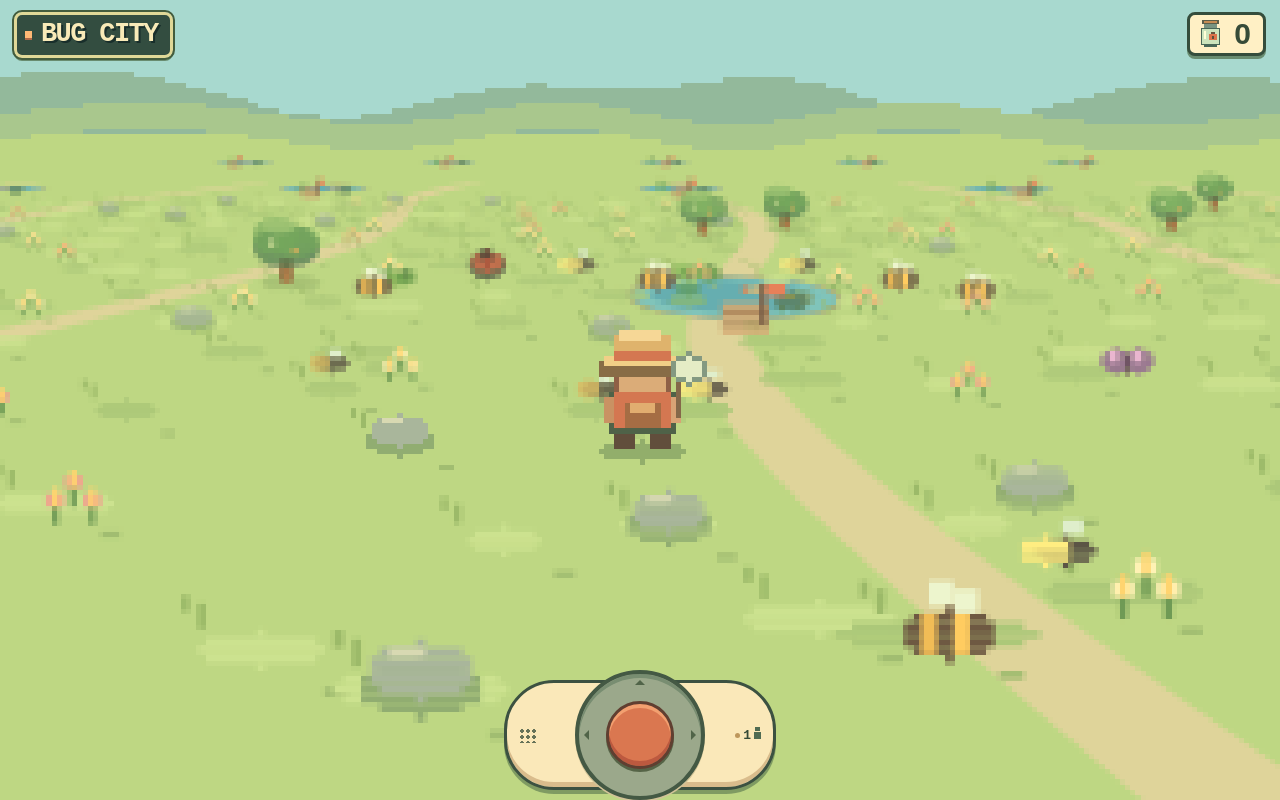
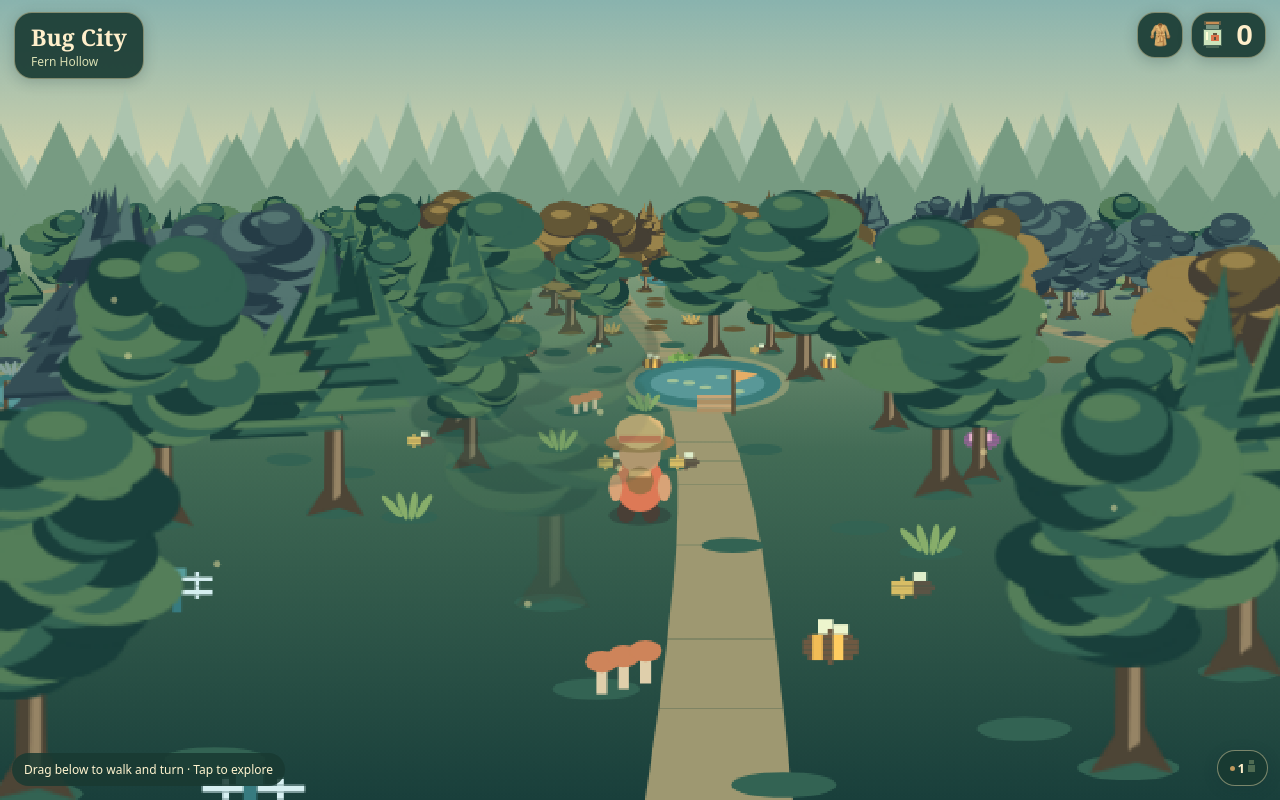
Before and after one commit to kjhunkler/bug-city, a website with bundled scripts: page index.html in a window 1280 px wide. Built offline with nearby package versions, Linux system fonts and the light colour scheme; no server answers; animation ran at ten frames a second.

Commit message:
Build a rotating woodland with roaming touch controls and synchronized trail coats

```diff
--- /dev/null
+++ b/forest.js
@@ -0,0 +1,140 @@
+import { pondAt, POND_SPACING, fishingSpot, FISH_ACTION, nearestPond, inWater } from "./meadow.js";
+import { drawBug } from "./art.js";
+
+function noise(x,y,seed) {
+  let n=Math.imul(x^seed,374761393)+Math.imul(y,668265263);
+  n=Math.imul(n^(n>>>13),1274126177);
+  return (n^(n>>>16))>>>0;
+}
+const regions = ["Fern Hollow","Amberwood","Bluebell Reach"];
+export function regionAt(x,y){return (Math.floor((x+160)/320)+Math.floor((y+160)/320)*2)%3+3;}
+const palettes=[
+  ["#426b55","#193f3b","#336353","#547e59","#87ad6a"],
+  ["#737342","#453f34","#635736","#99834b","#caab60"],
+  ["#416866","#253c46","#354f56","#547571","#85a09a"]
+];
+function oval(g,x,y,a,b,color,angle=0){
+  g.fillStyle=color;g.beginPath();g.ellipse(x,y,a,b,angle,0,Math.PI*2);g.fill();
+}
+function shape(g,points,color){
+  g.fillStyle=color;g.beginPath();g.moveTo(...points[0]);
+  for(const p of points.slice(1))g.lineTo(...p);
+  g.closePath();g.fill();
+}
+const sprites=new Map();
+function tree(n,zone){
+  const key=zone*16+n%16;
+  if(sprites.has(key))return sprites.get(key);
+  const pic=document.createElement("canvas");pic.width=128;pic.height=168;
+  const g=pic.getContext("2d"), pal=palettes[zone],pine=n%3===0;
+  g.translate(64,158);
+  shape(g,[[-14,2],[-5,-12],[-4,-83],[4,-87],[6,-15],[16,2],[3,-2]],"#4d4536");
+  shape(g,[[0,-6],[1,-80],[4,-85],[4,-9]],"#968465");
+  for(let j=0;j<26;j++){
+    const h=noise(j,key,70),t=j/26;
+    const width=pine?40*(1-t)+8:37*Math.sin(Math.PI*(t*.8+.1));
+    const x=(h%101/50-1)*width, y=-49-t*78;
+    if(pine)shape(g,[[x-width*.62,y+12],[x+3,y-22],[x+width*.65,y+9]],pal[1+j%3]);
+    else {oval(g,x,y,17+h%12,12+h%8,pal[1+j%3]);oval(g,x-4,y-5,11,5,pal[3]);}
+  }
+  sprites.set(key,pic);return pic;
+}
+export function cover(g,type,t=0){
+  g.save();g.rotate(t);
+  if(type==="stone"){
+    shape(g,[[-17,0],[-14,-9],[-4,-16],[9,-13],[17,-5],[13,2],[-6,4]],"#526763");
+    shape(g,[[-14,-9],[-4,-16],[9,-13],[5,-8],[-8,-6]],"#9aab94");
+    oval(g,-6,-11,8,3,"#7c9b58",-0.25);
+  }else{
+    for(let i=0;i<9;i++){
+      const a=(i-4)*.32,x=Math.sin(a)*13,y=-Math.cos(a)*9;
+      oval(g,x,y,4,10,i%2?"#5c8d54":"#396e52",a);
+      oval(g,x-1,y-3,1.1,6,"#99b96e",a);
+    }
+  }
+  g.restore();
+}
+export function paint(g,world,id,camera,time,walking){
+  const w=g.canvas.width,h=g.canvas.height,unit=Math.min(w/310,h/280)*1.22;
+  const horizon=h*.25,center=h*.64, focal=(center-horizon)/(.72*unit);
+  const cos=Math.cos(camera.angle),sin=Math.sin(camera.angle);
+  function project(wx,wy){
+    const dx=wx-camera.x,dy=wy-camera.y,depth=dx*sin-dy*cos;
+    const k=focal/(focal+depth);
+    if(depth < -focal*.58 || depth>510)return null;
+    return {x:w/2+(dx*cos+dy*sin)*k*unit,y:horizon+(center-horizon)*k,k:k*unit,depth};
+  }
+  const zone=regionAt(camera.x,camera.y)%3,pal=palettes[zone];
+  const sky=g.createLinearGradient(0,0,0,horizon*1.7);
+  sky.addColorStop(0,"#89b3ae");sky.addColorStop(.64,"#e7dcaa");sky.addColorStop(1,pal[0]);
+  g.fillStyle=sky;g.fillRect(0,0,w,h);
+  const ground=g.createLinearGradient(0,horizon,0,h);
+  ground.addColorStop(0,"#94ac88");ground.addColorStop(.42,pal[0]);ground.addColorStop(1,pal[1]);
+  g.fillStyle=ground;g.fillRect(0,horizon,w,h-horizon);
+  for(let layer=0;layer<3;layer++){
+    const stride=(9+layer*4)*unit, offset=camera.angle*stride*34;
+    const start=Math.floor(offset/stride);
+    for(let i=start-1;i<start+w/stride+2;i++){
+      const n=noise(((i%214)+214)%214,layer,world.seed),x=i*stride-offset;
+      const base=horizon+(layer*6+1)*unit, ht=(12+layer*3+n%22)*unit;
+      shape(g,[[x-stride,base],[x,base-ht],[x+stride,base]],["#acc4ae","#91af96","#779b82"][layer]);
+    }
+  }
+  const things=[],targets=[];
+  function sprite(p,fn){if(p&&p.x>-130*p.k&&p.x<w+130*p.k&&p.y<h+150*p.k)things.push([p,fn]);}
+  // A winding trail ties the glades together. Build short ribbons in world space.
+  const trail=y=>Math.sin(y/95+world.seed%5)*24;
+  const trailBand=Math.round(camera.x/280);
+  for(let band=trailBand-2;band<=trailBand+2;band++)for(let y=Math.floor((camera.y-510)/12)*12;y<camera.y+510;y+=12){
+    const points=[[y,-11],[y,11],[y+12,11],[y+12,-11]].map(([v,d])=>project(band*280+trail(v)+d,v));
+    if(points.every(Boolean))shape(g,points.map(p=>[p.x,p.y]),"#9e9871");
+  }
+  const cx=Math.floor(camera.x/36),cy=Math.floor(camera.y/36);
+  for(let iy=cy-14;iy<=cy+14;iy++)for(let ix=cx-14;ix<=cx+14;ix++){
+    const n=noise(ix,iy,world.seed),x=ix*36+n%30,y=iy*36+(n>>>9)%30,p=project(x,y);
+    if(!p||p.x < -60*p.k||p.x>w+60*p.k||p.y>h+130*p.k)continue;
+    if(inWater({x,y},nearestPond({x,y},world.seed)))continue;
+    const z=regionAt(x,y)%3,colors=palettes[z];
+    oval(g,p.x,p.y,8*p.k,2*p.k,colors[2]);
+    if(Math.abs(x-280*Math.round((x-trail(y))/280)-trail(y))<21)continue;
+    if(n%5<2){
+      const pic=tree(n,z),s=.39+(n>>>12)%31/100;
+      sprite(p,()=>{if(p.depth<5&&Math.abs(p.x-w/2)<48*p.k)g.globalAlpha=.28;
+        g.drawImage(pic,-64*s,-158*s,128*s,168*s);});
+    }else if(n%5===2)sprite(p,()=>{for(let j=0;j<4;j++){const v=j*3-5;oval(g,v,-3,1.1,4,colors[4],v*.15);}});
+    else if(n%11===0)sprite(p,()=>{for(let j=0;j<3;j++){const v=j*4;g.fillStyle="#dfcfab";g.fillRect(v,-4-j,2,5);oval(g,v+1,-5-j,3,2,z===2?"#bda0cc":"#ce845a");}});
+  }
+  for(let iy=Math.round(camera.y/POND_SPACING)-1;iy<=Math.round(camera.y/POND_SPACING)+1;iy++)
+    for(let ix=Math.round(camera.x/POND_SPACING)-1;ix<=Math.round(camera.x/POND_SPACING)+1;ix++){
+      const pond=pondAt(ix,iy,world.seed),p=project(pond.x,pond.y);
+      if(!p||p.y>h+20*p.k)continue;
+      for(const [a,b,c] of [[40,14,"#8a9873"],[36,12,"#3b7c7a"],[28,8,"#599898"]])oval(g,p.x,p.y,a*p.k,b*p.k,c);
+      for(let j=0;j<5;j++)oval(g,p.x+(j*8-17)*p.k,p.y+Math.sin(j*9+time*.7)*4*p.k,3*p.k,p.k,"#a2c398");
+      const spot=fishingSpot(pond),dock=project(spot.x,spot.y);
+      if(dock){sprite(dock,()=>{for(let j=0;j<4;j++){g.fillStyle=j%2?"#ad9065":"#c6a577";g.fillRect(-8,-4+j*2,16,2);}
+      g.fillStyle="#5b4f39";g.fillRect(7,-15,2,20);shape(g,[[9,-15],[19,-13],[9,-9]],"#e5ad66");});
+      targets.push({id:FISH_ACTION,x:dock.x,y:dock.y,size:dock.k,point:spot});}
+    }
+  for(const bug of world.bugs){
+    const p=project(bug.x,bug.y);if(!p)continue;
+    sprite(p,()=>drawBug(g,0,-2,bug.kind,time));targets.push({id:bug.id,point:bug,x:p.x,y:p.y-3*p.k,size:p.k});
+  }
+  for(const [key,player] of Object.entries(world.players)){
+    const p=project(player.x,player.y);sprite(p,()=>{
+      oval(g,0,1,9,3,"#334e43");const bounce=key===id&&walking?Math.sin(time*10)*1.6:0;
+      g.translate(0,bounce);const shirt=player.coat||"#dd7956";
+      for(const dx of [-4,3])oval(g,dx,0,2.6,3,"#493f36");
+      oval(g,0,-8,7,8,shirt);oval(g,-7,-7,2,4,"#d8a377");oval(g,7,-7,2,4,"#d8a377");
+      oval(g,0,-17,6,6,"#d4a178");oval(g,0,-20,10,3,"#ac8150");oval(g,0,-23,7,5,"#e2bd7e");
+      g.fillStyle=shirt;g.fillRect(-6,-22,12,2);
+      if(Math.cos(player.angle-camera.angle)>.1){oval(g,0,-9,4,4,"#9e7247");g.fillStyle="#e3b577";g.fillRect(-3,-12,6,2);}
+      else {g.fillStyle="#463b30";g.fillRect(-3,-18,1,1);g.fillRect(2,-18,1,1);}
+    });
+  }
+  things.sort((a,b)=>b[0].depth-a[0].depth);
+  for(const [p,draw] of things){g.save();g.translate(p.x,p.y);g.scale(p.k,p.k);draw();g.restore();}
+  for(let i=0;i<10;i++){const x=((i*73+Math.sin(time*.34+i)*9)%100+100)%100/100*w;
+    const y=(.32+((i*19+time*1.1)%50)/100)*h;oval(g,x,y,unit,unit,"#ffedaa77");}
+  return targets;
+}
+export function placeName(p){return regions[regionAt(p.x,p.y)%3];}
--- a/garden-net.js
+++ b/garden-net.js
@@ -1,3 +1,4 @@
+import { validCoat } from "./meadow.js";
 import { stepWorld, isAction } from "./meadow.js";
 
 export function connectGarden({ onWorld, onStatus = () => {}, baseUrl = "" }) {
@@ -86,15 +87,15 @@ export function connectGarden({ onWorld, onStatus = () => {}, baseUrl = "" }) {
   }, 1000 / 20);
 
   return {
-    input({ turn, forward, targetBug, targetSequence }) {
+    input({ turn, forward, targetBug, targetSequence, coat }) {
       const hasTarget = isAction(targetBug);
       const selected = hasTarget ? targetBug : controls.targetBug;
       const sequence = hasTarget && Number.isSafeInteger(targetSequence) && targetSequence > 0
         ? targetSequence
         : selected === controls.targetBug ? controls.targetSequence : null;
       if (turn !== controls.turn || forward !== controls.forward ||
-          selected !== controls.targetBug || sequence !== controls.targetSequence) {
-        controls = { turn, forward, targetBug: selected, targetSequence: sequence };
+          coat !== controls.coat || selected !== controls.targetBug || sequence !== controls.targetSequence) {
+        controls = { ...(validCoat(coat) ? {coat} : {}), turn, forward, targetBug: selected, targetSequence: sequence };
       }
     },
     close() {
--- a/garden-relay.js
+++ b/garden-relay.js
@@ -1,3 +1,4 @@
+import { validCoat } from "./meadow.js";
 import { createHash, randomBytes } from "node:crypto";
 import { addPlayer, createWorld, removePlayer } from "./meadow.js";
 import { validHabitat, isAction } from "./meadow.js";
@@ -155,6 +156,7 @@ export function createGardenRelay({
           ? body.targetSequence
           : targetBug === peer.input.targetBug ? peer.input.targetSequence : null;
         peer.input = {
+          ...(validCoat(body.coat) ? {coat: body.coat} : {}),
           turn: Math.max(-1, Math.min(1, body.turn)),
           forward: Math.max(-1, Math.min(1, body.forward)),
           targetBug,
--- a/index.html
+++ b/index.html
@@ -7,7 +7,7 @@
       content="width=device-width,initial-scale=1,maximum-scale=1,user-scalable=no,viewport-fit=cover"
     />
     <meta name="theme-color" content="#29443b" />
-    <title>Bug City · Pocket Meadow</title>
+    <title>Bug City · Whisperwood</title>
     <link rel="manifest" href="manifest.webmanifest" />
     <link rel="icon" href="public/icons/beetle-192.png" />
     <link rel="stylesheet" href="style.css" />
@@ -21,8 +21,9 @@
       <header>
         <div class="titleplate">
           <span class="rivets" aria-hidden="true"></span>
-          <h1>BUG CITY</h1>
+          <h1>Bug City</h1><small id="place">Fern Hollow</small>
         </div>
+        <button id="outfit" aria-label="Choose coat color">🧥</button>
         <button class="counter" type="button" aria-label="Open the shared bug jar" aria-haspopup="dialog">
           <canvas id="jar" width="18" height="20" aria-hidden="true"></canvas
           ><strong id="count">0</strong>
@@ -38,13 +39,14 @@
           <button id="next" aria-label="Next bugs">&rarr;</button>
         </div>
       </dialog>
-      <div id="catch" role="status"></div>
+      <dialog id="wardrobe"><h2>My trail coat</h2><div id="swatches"></div><button id="done-coat">Done</button></dialog>
+      <p id="guide">Drag below to walk and turn · Tap to explore</p><div id="catch" role="status"></div>
       <div class="console">
         <div class="soundholes" aria-hidden="true"></div>
         <div
-          id="stick"
+          id="stick" hidden
           role="group"
-          tabindex="0"
+          aria-hidden="true"
           aria-label="Movement stick. Up to walk, left and right to turn."
         >
           <i class="arrow up"></i><i class="arrow left"></i
--- a/main.js
+++ b/main.js
@@ -1,8 +1,9 @@
 import { createWorld, addPlayer, stepWorld, movePlayer, inReach, BUG_KINDS, FISH_ACTION } from "./meadow.js";
-import { drawJar, drawBug, paint } from "./art.js";
+import { drawJar, drawBug } from "./art.js";
 import { connectGarden } from "./garden-net.js";
 import { connectPages } from "./pages-net.js";
 
+import { paint, placeName } from "./forest.js";
 const canvas = document.querySelector("#meadow"),
   ctx = canvas.getContext("2d", { alpha: false });
 const stick = document.querySelector("#stick"),
@@ -61,6 +62,20 @@ const connection = (localServer ? connectGarden : connectPages)({
   onStatus: status,
 });
 
+const coats = {"Clay":"#dd7956","Honey":"#e7b948","Fern":"#73ab65","Lake":"#579ac1","Berry":"#ba78a1","Lilac":"#aa95d6"};
+let coat;
+try { coat=localStorage.getItem("forest-coat"); } catch {}
+axis.coat=Object.values(coats).includes(coat)?coat:coats.Clay;
+connection.input(axis);
+const wardrobe=document.querySelector("#wardrobe");
+for(const [name,value] of Object.entries(coats)){
+  const btn=document.createElement("button");btn.style.background=value;btn.ariaLabel=name;
+  btn.onclick=()=>{axis.coat=value;connection.input(axis);try{localStorage.setItem("forest-coat",value)}catch{} wardrobe.close();};
+  document.querySelector("#swatches").append(btn);
+}
+document.querySelector("#outfit").onclick=()=>{keys.clear();release();wardrobe.showModal()};
+document.querySelector("#done-coat").onclick=()=>wardrobe.close();
+let originX=0,originY=0,dragged=false;
 let pointer = null,
   stickX = 0,
   stickY = 0;
@@ -80,26 +95,23 @@ function recalc() {
     "translate(" + axis.turn * 54 + "%," + -axis.forward * 54 + "%)";
   connection.input(axis);
 }
-function drag(e) {
-  const box = stick.getBoundingClientRect();
-  stickX = (e.clientX - box.left - box.width / 2) / (box.width * 0.38);
-  stickY = (e.clientY - box.top - box.height / 2) / (box.height * 0.38);
-  recalc();
-}
-stick.onpointerdown = (e) => {
-  if (pointer !== null) return;
-  pointer = e.pointerId;
-  stick.setPointerCapture(pointer);
-  drag(e);
-};
-stick.onpointermove = (e) => {
-  if (e.pointerId === pointer) drag(e);
+canvas.addEventListener("pointerdown", e=>{
+  if(e.button!==0||pointer!==null||e.clientY<canvas.clientHeight*.45)return;
+  originX=e.clientX;originY=e.clientY;dragged=false;pointer=e.pointerId;
+  canvas.setPointerCapture(pointer);
+  stick.style.left=originX+"px";stick.style.top=originY+"px";stick.hidden=false;
+});
+canvas.onpointermove=e=>{
+  if(pointer!==e.pointerId)return;
+  const dx=e.clientX-originX,dy=e.clientY-originY;
+  if(Math.hypot(dx,dy)>8)dragged=true;
+  stickX=dx/45;stickY=dy/45;recalc();
 };
 function release() {
-  pointer = null;
-  stickX = stickY = 0;
-  recalc();
+  pointer=null;stick.hidden=true;stickX=stickY=0;recalc();
 }
+canvas.onpointercancel=release;
+canvas.onlostpointercapture=()=>{if(pointer!==null)release()};
 const jar = document.querySelector("#collection");
 const glass = document.querySelector("#glass").getContext("2d");
 const label = document.querySelector("#jar-label");
@@ -135,13 +147,10 @@ function showCollection(time) {
   prev.disabled = page === 0;
   next.disabled = end === world.caught;
 }
-stick.onlostpointercapture = release;
-stick.onpointercancel = release;
-stick.onpointerup = (e) => {
-  if (e.pointerId === pointer) release();
-};
 // Hit-test the last painted sprites so steering and screen rotation use the same projection.
-canvas.onpointerdown = (e) => {
+canvas.onpointerup = (e) => {
+  if(pointer!==null && e.pointerId!==pointer)return;
+  const moved=pointer!==null&&dragged;release();if(moved)return;
   if (e.button !== 0) return;
   const box = canvas.getBoundingClientRect();
   const px = ((e.clientX - box.left) * canvas.width) / box.width,
@@ -189,7 +198,7 @@ const accepted = new Set([
   "d",
 ]);
 document.onkeydown = (e) => {
-  if (jar.open) return;
+  if (document.querySelector('dialog[open]')) return;
   const key = e.key.toLowerCase();
   if (!accepted.has(key)) return;
   e.preventDefault();
@@ -226,7 +235,7 @@ document.addEventListener("wheel", (e) => e.preventDefault(), {
 function resize() {
   const w = canvas.clientWidth,
     h = canvas.clientHeight;
-  const scale = Math.max(1, Math.min(w, h) / 155, Math.max(w, h) / 405);
+  const scale = Math.max(1, Math.min(w, h) / 450, Math.max(w, h) / 880);
   canvas.width = Math.round(w / scale);
   canvas.height = Math.round(h / scale);
 }
@@ -279,10 +288,11 @@ function frame(now) {
         seenSwings.delete(key);
         delete swings[key];
       }
+    const place=document.querySelector('#place');if(place.textContent!==placeName(camera))place.textContent=placeName(camera);
     targets = paint(
       ctx,
       { ...world, players: Object.fromEntries(Object.entries(world.players).map(([id, p]) =>
-        [id, { ...(id === myId ? camera : remote[id]), castUntil: p.castUntil }])) },
+        [id, { ...(id === myId ? camera : remote[id]), coat: id===myId ? axis.coat : p.coat, castUntil: p.castUntil }])) },
       myId,
       camera,
       now / 1000,
--- a/meadow.js
+++ b/meadow.js
@@ -7,6 +7,8 @@ export const BUG_KINDS = ["ladybug", "butterfly", "bee", "dragonfly", "caterpill
 const PATCH_SIZE = 96;
 const RECOVERY = 90;
 const FULL_TURN = 2 * Math.PI;
+
+export const validCoat = value => typeof value === "string" && /^#[0-9a-f]{6}$/i.test(value);
 
 function axis(value) {
   return Number.isFinite(value) ? Math.max(-1, Math.min(1, value)) : 0;
@@ -177,6 +179,7 @@ export function stepWorld(world, dt, inputs = {}) {
 
   for (const [id, player] of Object.entries(world.players)) {
     const input = Object.hasOwn(inputs, id) ? inputs[id] : undefined;
+    if(validCoat(input?.coat)) player.coat=input.coat;
     act(world, player, input);
     movePlayer(player, dt, input);
     if (player.castUntil) {
--- a/pages-net.js
+++ b/pages-net.js
@@ -1,7 +1,8 @@
+import { validCoat } from "./meadow.js";
 import { addPlayer, createWorld, removePlayer, stepWorld } from "./meadow.js";
 import { validHabitat, isAction } from "./meadow.js";
 
-const PROTOCOL = "bug-city-meadow-v3";
+const PROTOCOL = "bug-city-whisperwood-v1";
 const FRAME_MS = 50;
 const HANDSHAKE_MS = 7000;
 const SILENCE_MS = 8000;
@@ -40,6 +41,7 @@ function updateInput(previous, next) {
     ? next.targetSequence
     : targetBug === previous.targetBug ? previous.targetSequence : null;
   return {
+    ...(validCoat(next?.coat) ? {coat: next.coat} : {}),
     turn: boundedAxis(next?.turn),
     forward: boundedAxis(next?.forward),
     targetBug,
--- a/style.css
+++ b/style.css
@@ -243,3 +243,23 @@ h1 {
     -1px -1px #3c503d;
   pointer-events: none;
 }
+
+body { font-family: system-ui,sans-serif; }
+.titleplate,.counter,#outfit,.friends {border:1px solid #e7d9a77a;background:#193a32e8;color:#ffefcb;border-radius:18px;box-shadow:0 3px 14px #102e3038;outline:0}
+.titleplate {display:grid;gap:0;padding:8px 16px;margin-right:auto}
+.titleplate .rivets {display:none}
+.titleplate h1 {font:bold 23px Georgia,serif;letter-spacing:0;text-shadow:none}
+.titleplate small {color:#d9dfb3;font-size:12px}
+header {gap:8px}
+#outfit,.counter {pointer-events:auto;cursor:pointer;min-height:46px}
+#outfit {width:46px;font-size:21px}
+.console {display:contents}
+#stick {position:fixed;z-index:2;width:80px;height:80px;background:#ecf4d522;border:2px solid #ffffda75;box-shadow:none;pointer-events:none}
+#stick[hidden],.arrow,.soundholes {display:none}
+#knob {background:#e2e6b999;border:1px solid #faf4d4;box-shadow:none}
+.friends {position:absolute;bottom:max(14px,env(safe-area-inset-bottom));right:12px;padding:8px 12px;pointer-events:none}
+#guide {position:absolute;bottom:max(14px,env(safe-area-inset-bottom));left:12px;max-width:75%;margin:0;padding:8px 12px;border-radius:20px;color:#fff4cf;background:#193a32db;pointer-events:none;font-size:12px}
+#wardrobe {background:#fff2cf;color:#344f40;border:none;border-radius:20px;text-align:center}
+#swatches {display:grid;grid-template-columns:repeat(3,1fr);gap:8px;margin:16px}
+#swatches button {border:2px solid #594e3d66;width:54px;height:50px;border-radius:14px}
+#done-coat {padding:10px 20px;border-radius:14px}
--- a/sw.js
+++ b/sw.js
@@ -1,10 +1,11 @@
-const CACHE = "bug-city-shell-v2";
+const CACHE = "bug-city-shell-forest-1";
 const SHELL = [
   "./",
   "./index.html",
   "./style.css",
   "./main.js",
   "./art.js",
+  "./forest.js",
   "./meadow.js",
   "./garden-net.js",
   "./pages-net.js",
```
